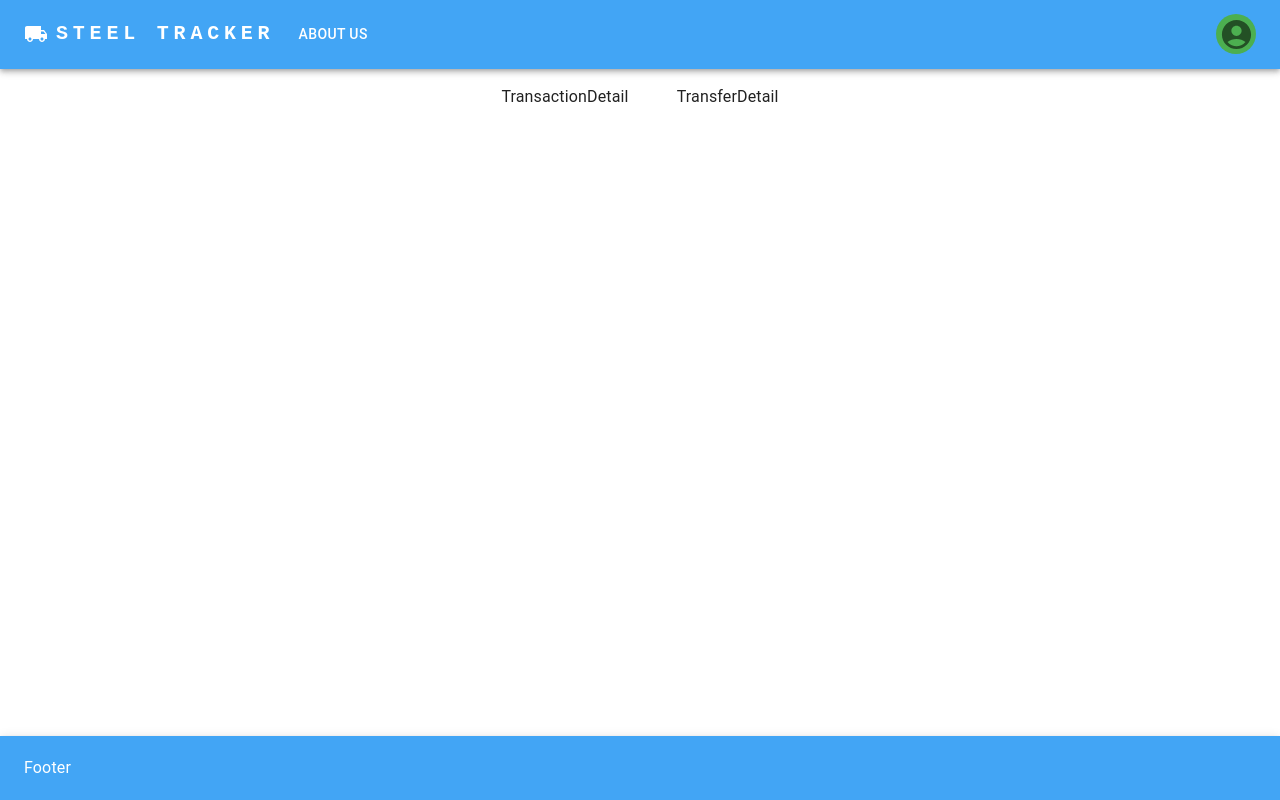
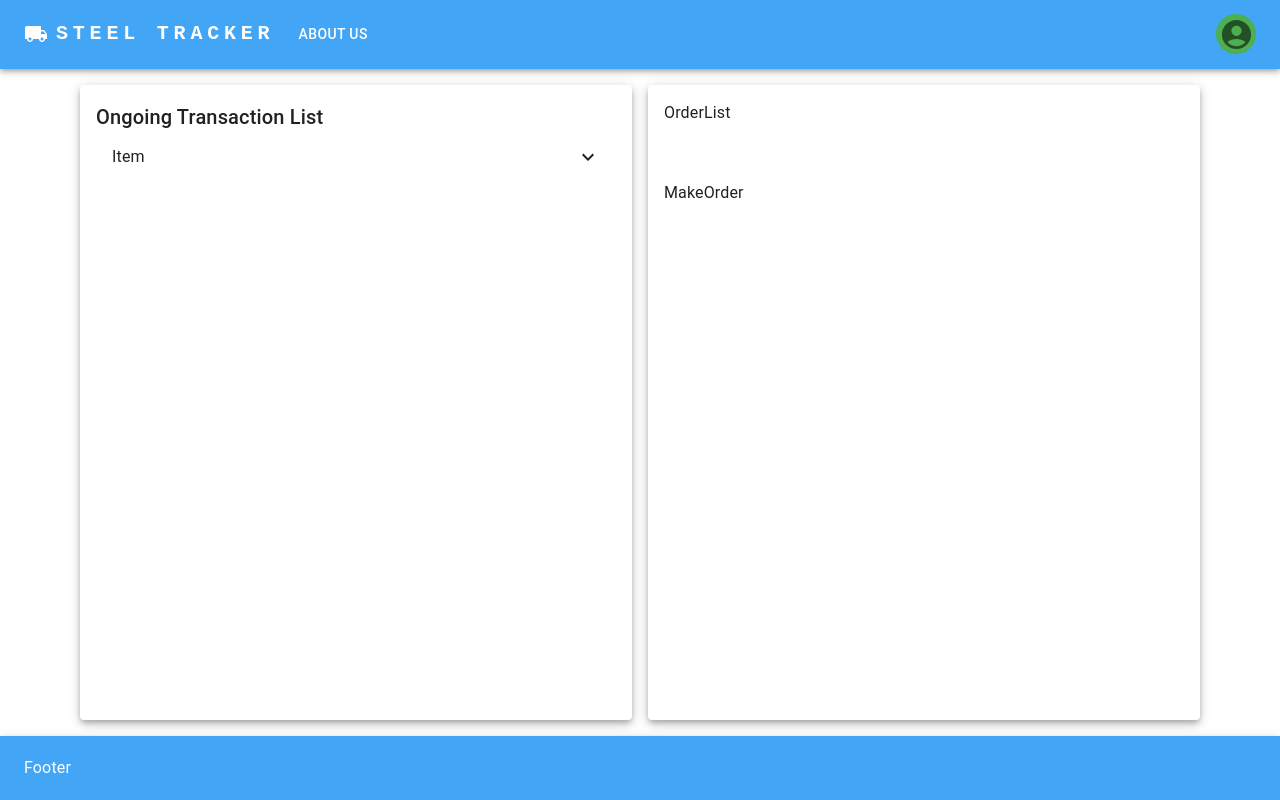
Before and after one commit to codestates-beb/BEB-06-SHEPHERD, a React (Create React App) app in the folder client/: page /dashboard in a window 1280 px wide. Built offline with nearby package versions, Linux system fonts and the light colour scheme.

Commit message:
feat: dashboard + rename the components

```diff
--- /dev/null
+++ b/client/src/components/MakeOrder.js
@@ -0,0 +1,11 @@
+import BaseStack from 'components/base/BaseStack';
+
+function MakeOrder () {
+  return (
+    <BaseStack>
+      MakeOrder
+    </BaseStack>
+  );
+}
+
+export default MakeOrder;
--- /dev/null
+++ b/client/src/components/OrderList.js
@@ -0,0 +1,11 @@
+import BaseStack from 'components/base/BaseStack';
+
+function OrderList () {
+  return (
+    <BaseStack>
+      OrderList
+    </BaseStack>
+  );
+}
+
+export default OrderList;
--- a/client/src/components/TransactionDetail.js
+++ /dev/null
@@ -1,11 +0,0 @@
-import BaseStack from './base/BaseStack';
-
-function TransactionDetail () {
-  return (
-    <BaseStack>
-      TransactionDetail
-    </BaseStack>
-  );
-}
-
-export default TransactionDetail;
--- /dev/null
+++ b/client/src/components/TransactionList.js
@@ -0,0 +1,65 @@
+/*
+Trasaction List마다 useState를 두고 컴포넌트 렌더링 타이밍에 데이터를 가져옵니다
+*/
+
+// Modules
+import { useState } from 'react';
+
+// icons
+import ExpandLess from '@mui/icons-material/ExpandLess';
+import ExpandMore from '@mui/icons-material/ExpandMore';
+
+// Material Components
+import Collapse from '@mui/material/Collapse';
+import List from '@mui/material/List';
+import ListItem from '@mui/material/List';
+import ListItemButton from '@mui/material/ListItemButton';
+import ListItemText from '@mui/material/ListItemText';
+import Typography from '@mui/material/Typography';
+
+// Custom Components
+import BaseStack from 'components/base/BaseStack';
+
+// 내부의 open state를 제외하고는 props에서 데이터를 받아 채운다.
+function TransactionItem (props) {
+  const [open, setOpen] = useState(false);
+
+  const handleClick = () => {
+    setOpen(!open);
+  };
+
+  return (
+    <>
+      <ListItemButton onClick={handleClick}>
+        <ListItemText>Item</ListItemText>
+        {open ? <ExpandLess /> : <ExpandMore />}
+      </ListItemButton>
+      <Collapse in={open} timeout='auto' unmountOnExit>
+        <List disablePadding sx={{ pl: 4 }}>
+          <ListItem>
+            <ListItemText>collapsed</ListItemText>
+          </ListItem>
+        </List>
+
+      </Collapse>
+    </>
+  );
+}
+
+function TransactionList () {
+  return (
+    <BaseStack>
+      <List
+        subheader={
+          <Typography variant='h6'>
+            Ongoing Transaction List
+          </Typography>
+        }
+      >
+        <TransactionItem />
+      </List>
+    </BaseStack>
+  );
+}
+
+export default TransactionList;
--- a/client/src/components/TransferDetail.js
+++ /dev/null
@@ -1,11 +0,0 @@
-import BaseStack from './base/BaseStack';
-
-function TransferDetail () {
-  return (
-    <BaseStack>
-      TransferDetail
-    </BaseStack>
-  );
-}
-
-export default TransferDetail;
--- a/client/src/pages/Dashboard.js
+++ b/client/src/pages/Dashboard.js
@@ -1,26 +1,31 @@
 // Modules
 import Grid from '@mui/material/Grid';
+import Paper from '@mui/material/Paper';
 
 // Components
-import TransactionDetail from 'components/TransactionDetail';
-import TransferDetail from 'components/TransferDetail';
+import TransactionList from 'components/TransactionList';
+import OrderList from 'components/OrderList';
+import MakeOrder from 'components/MakeOrder';
 
 function Dashboard () {
   const style = {
-    flexWrap: 'wrap',
-    flexDirection: 'row',
     justifyContent: 'center',
     alignContent: 'stretch',
     alignItems: 'stretch'
   };
 
   return (
-    <Grid container spacing={2} sx={style}>
-      <Grid item columns={6}>
-        <TransactionDetail />
+    <Grid container spacing={2} p={2} sx={style}>
+      <Grid item xs={12} sm={6}>
+        <Paper elevation={5} sx={{ height: 1 }}>
+          <TransactionList />
+        </Paper>
       </Grid>
-      <Grid item columns={6}>
-        <TransferDetail />
+      <Grid item xs={12} sm={6}>
+        <Paper elevation={5} sx={{ height: 1 }}>
+          <OrderList />
+          <MakeOrder />
+        </Paper>
       </Grid>
     </Grid>
   );
```
Also changed, not shown: client/src/components/MakeTransfer.js (deleted).
